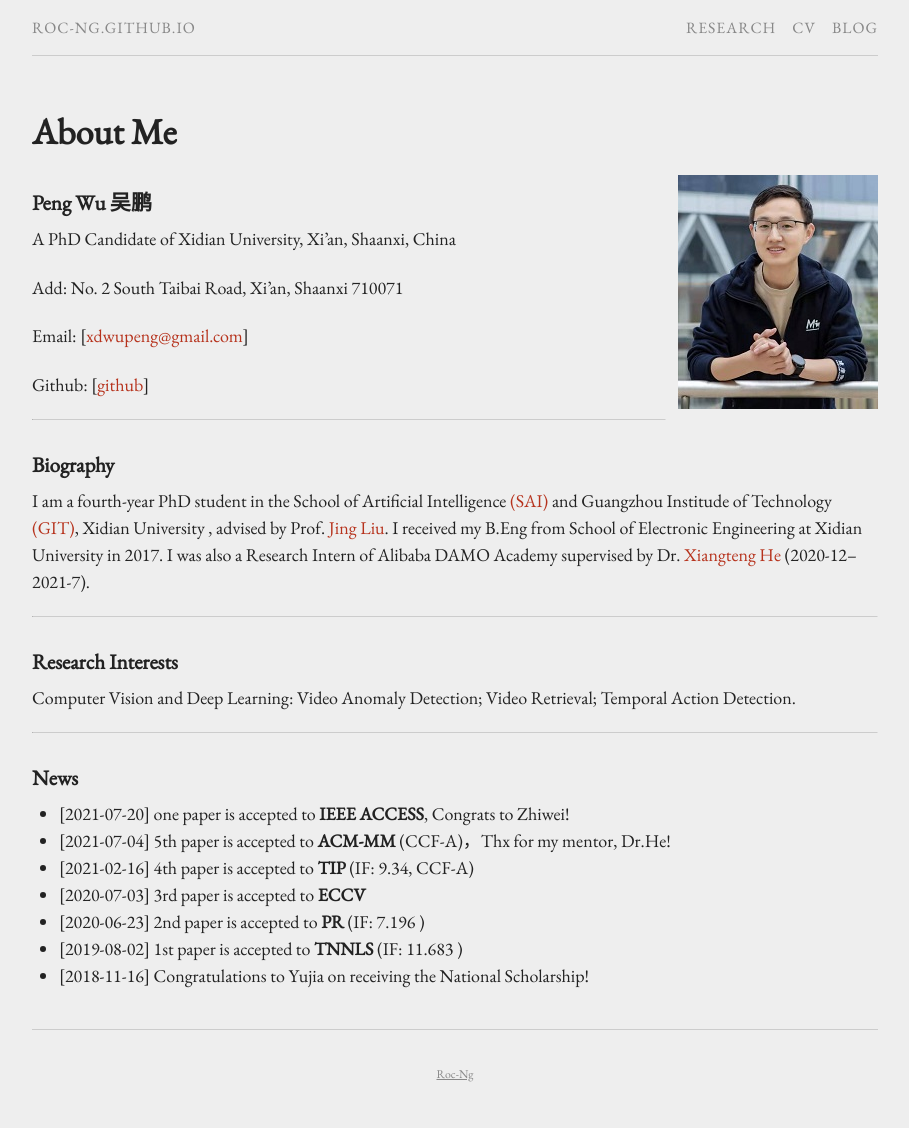
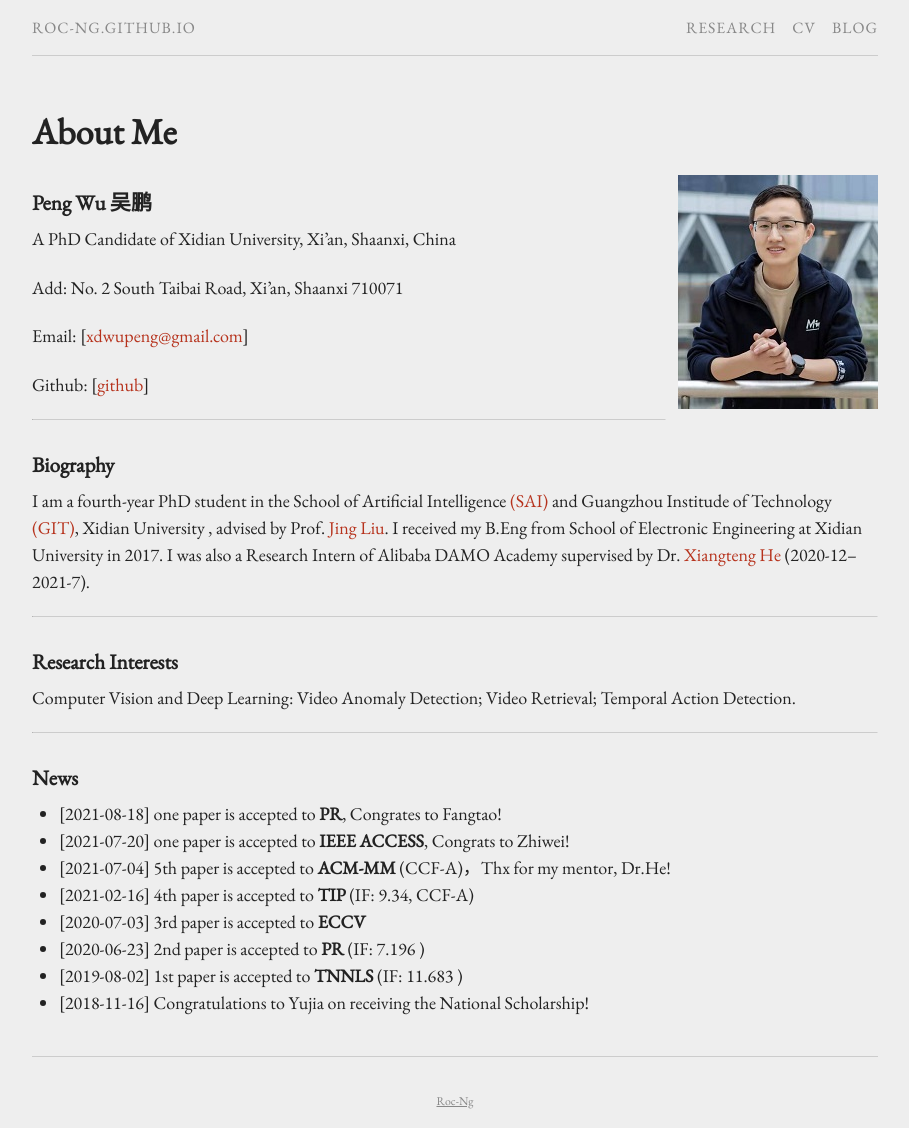
Before and after one commit to Roc-Ng/Roc-Ng.github.io, a Jekyll site: the page built from index.md, in a window 1280 px wide. Shown: the whole page, without its empty margins (185-1094 px from the left). Built offline with Jekyll 4.4.1, drawn with Linux system fonts in a browser that asks for light colours; before the commit the page ends 1101 px from its top, so only the background shows below that.

Commit message:
Update index.md

```diff
--- a/index.md
+++ b/index.md
@@ -31,6 +31,7 @@ Computer Vision and Deep Learning: Video Anomaly Detection; Video Retrieval; Tem
 ------
 
 ### News
++ [2021-08-18]  one paper is accepted to **PR**, Congrates to Fangtao!
 + [2021-07-20]  one paper is accepted to **IEEE ACCESS**, Congrats to Zhiwei!
 + [2021-07-04]  5th paper is accepted to **ACM-MM** (CCF-A)，Thx for my mentor, Dr.He!
 + [2021-02-16]  4th paper is accepted to **TIP** (IF: 9.34, CCF-A)
```
